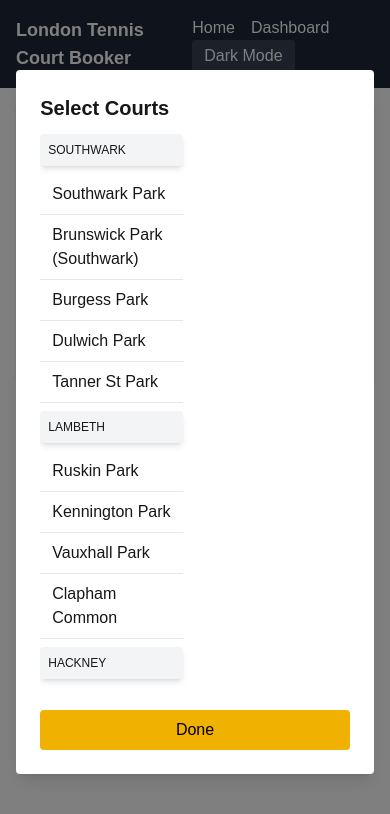
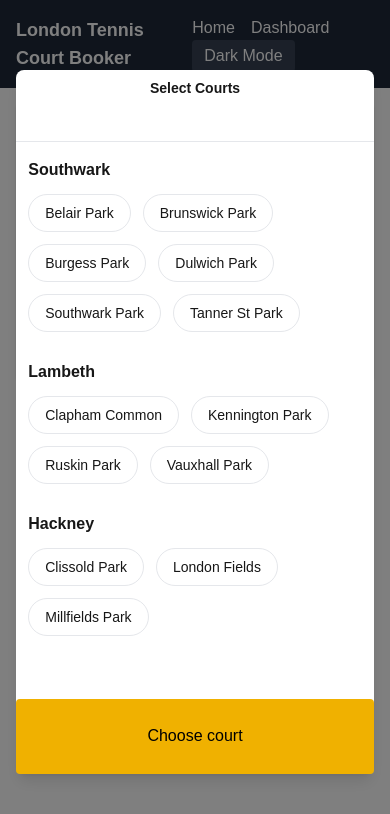
Before and after one commit to bkammerling/court-booking-viewer, a Next.js app: page / in a window 390 px wide. Both pictures are taken after a click on the element "Select courts". Shown: the top 814 px of the page. Built offline with nearby package versions, Linux system fonts and the light colour scheme.

Commit message:
Better mobile courts modal

```diff
--- a/src/components/CourtForm.tsx
+++ b/src/components/CourtForm.tsx
@@ -23,7 +23,11 @@ const CourtForm = ({ onSearch, isFetching }: { onSearch: (selectedVenues: string
         }
         group.options.push({ value: venue.slug, label: venue.name });
         return acc;
-    }, []);
+    }, []).map((group) => {
+        // Sort the options alphabetically by label
+        group.options.sort((a, b) => a.label.localeCompare(b.label));
+        return group;
+    });;
 
     const handleAddCourt = (value: string) => {
         if(selectedVenues.includes(value)) {
@@ -123,10 +127,10 @@ const CourtSelectorModal = ({ groupedVenues, selectedVenues, handleAddCourt, han
         <>
             <div
                 onClick={() => setIsModalOpen(true)}
-                className="flex  justify-between border border-gray-300 rounded-full max-w-full px-4 py-3 mt-1 block bg-white dark:bg-gray-700 text-black dark:text-white cursor-pointer"
+                className="flex  justify-between border border-gray-300 rounded-full max-w-full px-4 py-3 mt-1 bg-white dark:bg-gray-700 text-black dark:text-white cursor-pointer"
             >
                 {selectedVenues.length > 0 ? (
-                    <span>{selectedVenues.length} courts selected</span>
+                    <span className="truncate">{selectedVenues.length} courts selected</span>
                 ) : (
                     <span className="text-gray-500">Select courts</span>
                 )}
@@ -140,26 +144,30 @@ const CourtSelectorModal = ({ groupedVenues, selectedVenues, handleAddCourt, han
                     onClick={() => setIsModalOpen(false)} // Close modal when clicking on the overlay
                 >
                     <div
-                        className="bg-white dark:bg-gray-800 p-6 rounded shadow-lg w-11/12 max-w-2xl grid grid-cols-2 h-5/6"
+                        className="bg-white dark:bg-gray-800 rounded-lg shadow-lg w-11/12 max-w-2xl grid grid-cols-2 h-5/6"
                         onClick={(e) => e.stopPropagation()} // Prevent closing when clicking inside the modal
                     >
-                        <h3 className="text-xl font-semibold mb-1 col-span-2">Select Courts</h3>
+                        <h3 className="font-semibold py-2 mb-2 text-sm col-span-2 text-center border-b border-gray-200">Select Courts</h3>
                         {/* Available Courts List */}
-                        <div className="max-h-full overflow-y-auto mt-2 pr-3">
+                        <div className="max-h-full overflow-y-auto px-3 col-span-2">
+
                             {groupedVenues.map((group: any, index: number) => (
                                 <div key={group.label}>
 
-                                    <h4 className={`text-xs mb-2 uppercase sticky top-0 bg-gray-100 dark:bg-gray-700 p-2 shadow-md rounded ${index !== 0 ? 'mt-2' : ''}`}>{group.label}</h4>
+                                    <h4 className={`font-semibold top-0 bg-white dark:bg-gray-700 pt-2 pb-3  ${index !== 0 ? 'mt-2' : ''}`}>
+                                        {group.label}
+                                    </h4>
+
                                     {group.options.map((option: any) => {
                                         return (
                                             <button
                                                 key={option.value}
                                                 onClick={() => handleAddCourt(option.value)}
-                                                className="block w-full text-left px-3 py-2 hover:bg-gray-100 dark:hover:bg-gray-700 cursor-pointer border-b border-gray-200"
+                                                className={`flex-inline text-left mb-3 mr-3 text-sm px-4 py-2 hover:bg-gray-100 dark:hover:bg-gray-700 cursor-pointer border rounded-full ${selectedVenues.includes(option.value) ? 'outline-1 outline-gray-500 bg-gray-50' : 'border-gray-200'}`}
                                             >
                                                 {option.label}
                                                 {selectedVenues.includes(option.value) && (
-                                                    <span className="text-green-500 pl-2">✔</span>
+                                                    <span className="text-green-600 hidden pl-2">✔</span>
                                                 )}
                                             </button>
                                         );
@@ -168,7 +176,7 @@ const CourtSelectorModal = ({ groupedVenues, selectedVenues, handleAddCourt, han
                             ))}
                         </div>
 
-                        <div className="flex flex-wrap items-start content-start gap-1 pl-1">
+                        <div className="hidden mid:flex flex-wrap items-start content-start gap-1 pl-1 ">
                             <TagList
                                 selectedVenues={selectedVenues}
                                 handleRemoveCourt={handleRemoveCourt}
@@ -179,7 +187,7 @@ const CourtSelectorModal = ({ groupedVenues, selectedVenues, handleAddCourt, han
                             onClick={() => setIsModalOpen(false)}
                             className="mt-4 bg-yellow-500 hover:bg-yellow-400 text-black px-4 py-2 rounded col-span-2 cursor-pointer"
                         >
-                            Done
+                            Choose { selectedVenues.length || '' } court{ selectedVenues.length > 1 && 's' }
                         </button>
                     </div>
                 </div>
@@ -198,7 +206,7 @@ const TagList = ({ selectedVenues, handleRemoveCourt }: { selectedVenues: string
             return (
                 <div
                     key={value}
-                    className="bg-gray-200 px-3 rounded flex items-center gap-2 text-sm text-gray-700 overflow-hidden"
+                    className="bg-gray-200 px-3 py-2 rounded flex items-center gap-2 text-sm text-gray-700 overflow-hidden"
                 >
                     <span className="truncate">{venue.name}</span>
                     <button
--- a/src/venues.json
+++ b/src/venues.json
@@ -41,7 +41,7 @@
     },
     {
       "id": "brunswickpark1",
-      "name": "Brunswick Park (Southwark)",
+      "name": "Brunswick Park",
       "slug": "BrunswickPark",
       "provider": "lta",
       "area": "Southwark",
@@ -72,6 +72,15 @@
       "courts": 4
     },
     {
+      "id": "belairparkr1",
+      "name": "Belair Park",
+      "slug": "BelairPark",
+      "provider": "lta",
+      "area": "Southwark",
+      "courts": 4
+    },
+
+    {
       "id": "clissoldpark1",
       "name": "Clissold Park",
       "slug": "ClissoldParkHackney",
```
